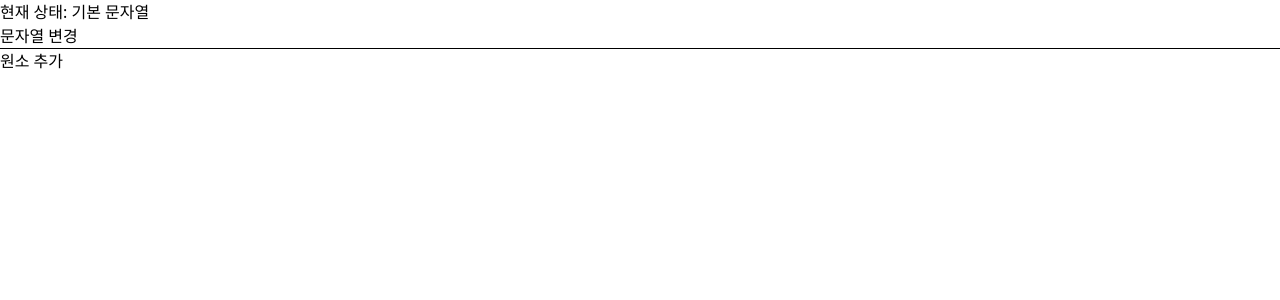
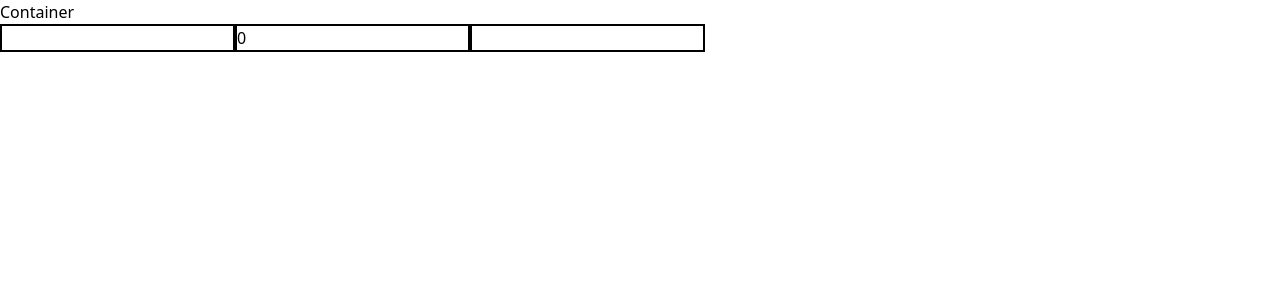
Before and after one commit to gwangryeol-edu/myself, a React (Vite) app in the folder react/my-react-app/: page / in a window 1280 px wide. Shown: the top 300 px of the page. Built offline with nearby package versions, Linux system fonts and the light colour scheme.

Commit message:
state 학습

```diff
--- a/react/my-react-app/src/App.jsx
+++ b/react/my-react-app/src/App.jsx
@@ -13,8 +13,10 @@
 import Parent from "./components/props/Parent";
 import Card from "./components/PropsFunction/Card";
 // import CardContainer from "./components/PropsFunction/;
-import Container from "./components/State/Container";
+// import Container from "./components/State/Container";
 import StateBasic from "./components/State/StateBasic";
+import Container from "./components/StateAdvanced/Container"
+import Form from "./components/StateAdvanced/Form";
 
 // import MyButton from "./components/Component/MyButton";
 // import MyList from "./components/Component/MyList";
@@ -40,8 +42,10 @@
       {/* <Parent/> */}
       {/* <Card />
       <CardContainer/> */}
+      {/* <Container />
+      <StateBasic /> */}
       <Container />
-      <StateBasic />
+      <Form></Form>
     </div>
   );
 }
@@ -50,7 +54,8 @@
 
 // 구조 1. import 영역
 // 구조 2. import Parent from './components/props/Parent';
-// App 컴포넌트 영역
+// App 컴포import Container from './components/State/Container';
+
 //  구조 2-1 내부 변수, 상태 함수 정의
 //  구조 2-2 return(UI 변환)
 // 구조 3. export 영역
--- /dev/null
+++ b/react/my-react-app/src/components/StateAdvanced/Container.jsx
@@ -0,0 +1,8 @@
+import React from 'react'
+import Form from './Form'
+
+export default function Container() {
+  return (
+    <div>Container</div>
+  )
+}
--- /dev/null
+++ b/react/my-react-app/src/components/StateAdvanced/Form.jsx
@@ -0,0 +1,55 @@
+import React, { useState } from "react";
+
+export default function Form() {
+  // 입력 요소를 객체로 관리
+  const [form, setForm] = useState({
+    username: "",
+    age: 0,
+    email: "",
+  });
+  // const [username, setUsername] = useState("");
+  // const [age, setAge] = useState(0);
+  // const [email, setEmail] = useState("");
+
+  function handleChange(event) {
+    const { name, value } = event.target;
+    console.log(name, value);
+
+    const newForm = { ...Form, [name]: value };
+    setForm(newForm);
+  }
+
+  return (
+    <div>
+      <form>
+        <input
+          className="border-2"
+          type="text"
+          name="username"
+          value={form.username}
+          onChange={(event) => {
+            handleChange(event);
+          }}
+        />
+        <input
+          className="border-2"
+          type="number"
+          name="age"
+          value={form.age}
+          onChange={(event) => {
+            handleChange(event);
+          }}
+        />
+        <input
+          className="border-2"
+          type="email"
+          name="email"
+          value={form.email}
+          onChange={(event) => {
+            handleChange(event);
+          }}
+        />
+      </form>
+    </div>
+  );
+}
```
